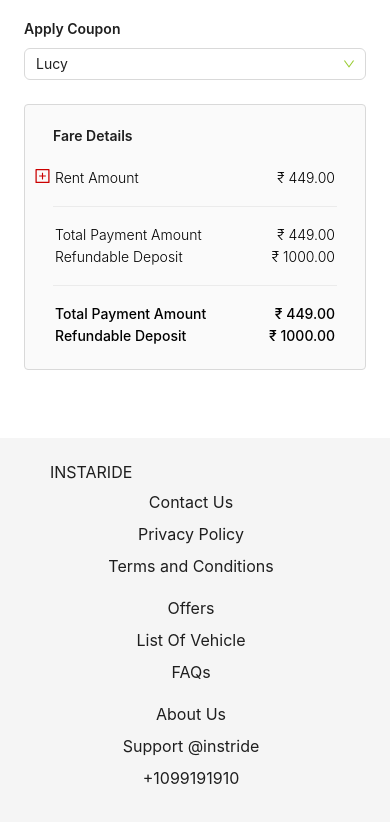
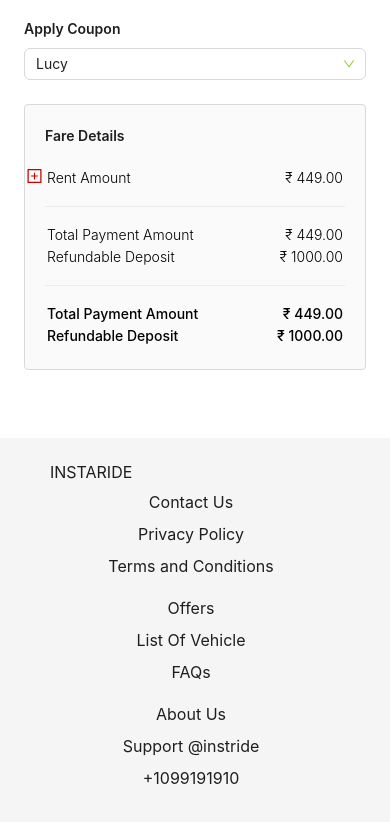
Before and after one commit to sid1213/instaride, a Next.js app: page /checkout in a window 390 px wide. Shown: the part 897-1719 px from the top of the page. Built offline with nearby package versions, Linux system fonts and the light colour scheme.

Commit message:
JG: add padding for mobile view

```diff
--- a/components/Checkout/content/index.module.scss
+++ b/components/Checkout/content/index.module.scss
@@ -9,6 +9,10 @@
     border: 1px solid $gray;
     border-radius: 0.4rem;
     background-color: #fafafa;
+
+    @include tablet {
+      padding: $space-xs;
+    }
   }
   :global(.ant-select-arrow) {
     color: $base-green;
```
